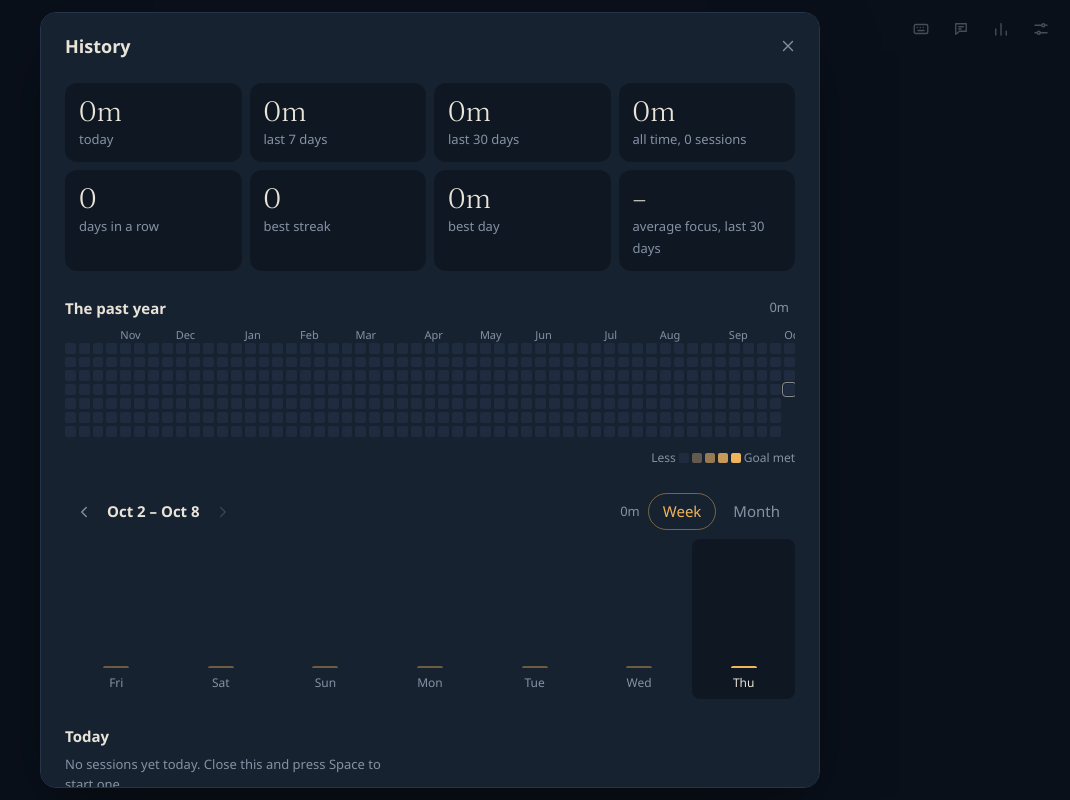
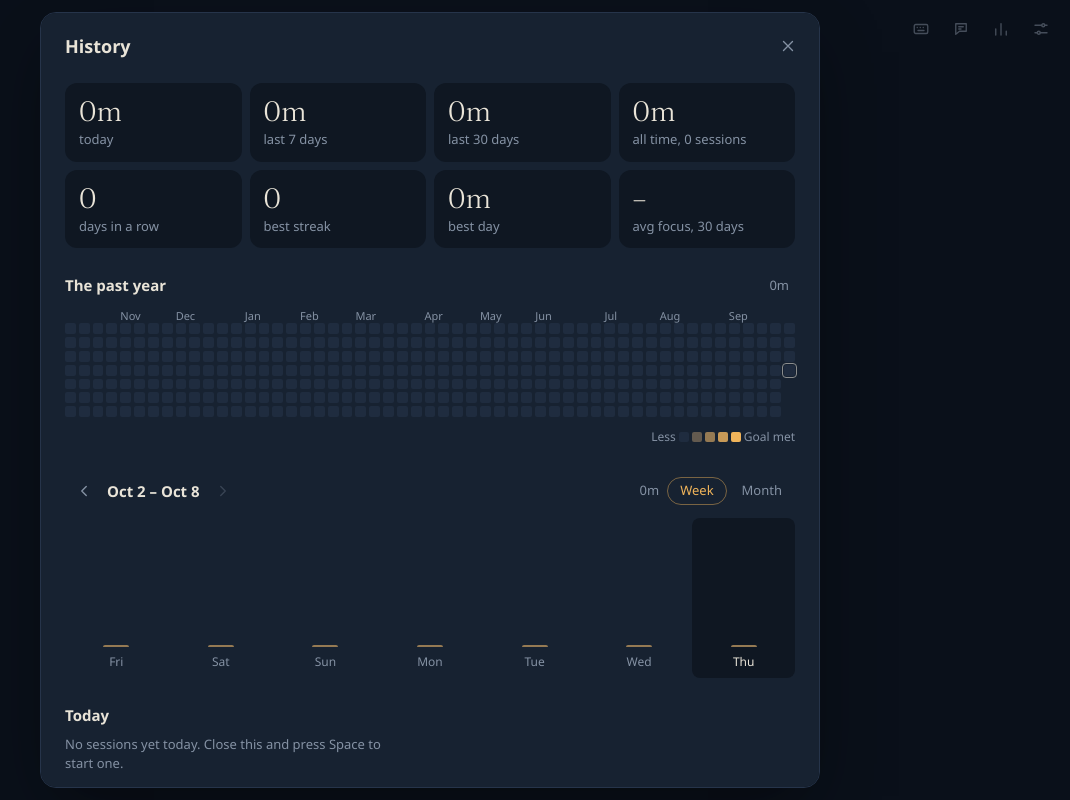
Before and after one commit to AnHersi/focus, a plain HTML site: page index.html in a window 1280 px wide. Both pictures are taken after a click on the button 1211 px from the left and 29 px from the top of the page. Shown: the whole page, without its empty margins (210-1280 px from the left). Drawn offline with Linux system fonts and the light colour scheme.

Commit message:
fix: tidy history layout - clipped month label and outline, inline minute edits, goal-coloured bars

```diff
--- a/index.html
+++ b/index.html
@@ -168,7 +168,9 @@ input[type="range"] { accent-color: var(--accent); width: 160px; }
 .icon:disabled { opacity: .3; cursor: default; background: none; }
 
 /* year heatmap */
-.heatwrap { overflow-x: auto; padding-bottom: 4px; }
+/* padding so the selected day's outline isn't clipped by the scroll box */
+.heatwrap { overflow-x: auto; padding: 3px; margin: 0 -3px; }
+.sec .chip { padding: 3px 12px; font-size: .8125rem; }
 .months, .heat { display: grid; grid-template-columns: repeat(53, minmax(9px, 1fr)); column-gap: 3px; min-width: 590px; }
 .months { height: 1.4em; color: var(--dim); font-size: .6875rem; overflow: hidden; }
 .months span { white-space: nowrap; }
@@ -190,7 +192,11 @@ input[type="range"] { accent-color: var(--accent); width: 160px; }
 .tasks .bar span { display: block; height: 100%; border-radius: 3px; background: var(--accent); }
 .tasks .amt { font-variant-numeric: tabular-nums; text-align: right; white-space: nowrap; }
 .tasks small { color: var(--dim); font-size: .75rem; }
-.mins { width: 4.2em; padding: 0 4px; font-size: .8125rem; }
+/* edits in place, like the session name: looks like text until hovered */
+.num.mins { width: 2.6em; padding: 0 2px; text-align: left; font-size: inherit; color: var(--ink); background: none; border: 0; border-bottom: 1px solid var(--line); border-radius: 0; appearance: textfield; }
+.num.mins:hover { border-color: var(--dim); }
+.num.mins:focus { outline: none; border-color: var(--accent); }
+.mins::-webkit-inner-spin-button, .mins::-webkit-outer-spin-button { appearance: none; margin: 0; }
 
 .week { display: grid; grid-template-columns: repeat(var(--n, 7), 1fr); gap: 2px; height: 160px; margin-bottom: 20px; }
 .week button {
@@ -199,8 +205,8 @@ input[type="range"] { accent-color: var(--accent); width: 160px; }
 }
 .week button:hover { background: var(--bg); }
 .week button[aria-pressed="true"] { background: var(--bg); color: var(--ink); }
-.week .fill { width: 60%; max-width: 26px; height: calc(var(--h) * 64%); min-height: 2px; border-radius: 4px 4px 0 0; background: var(--accent); opacity: .4; }
-.week [aria-pressed="true"] .fill { opacity: 1; }
+.week .fill { width: 60%; max-width: 26px; height: calc(var(--h) * 64%); min-height: 2px; border-radius: 4px 4px 0 0; background: color-mix(in srgb, var(--accent) 55%, var(--line)); }
+.week .met .fill { background: var(--accent); }
 .week .v { font-variant-numeric: tabular-nums; min-height: 1.2em; }
 .week .met .v { color: var(--accent); }
 .sessions { list-style: none; margin: 8px 0 0; padding: 0; }
@@ -862,7 +868,7 @@ function buildHistory() {
     const k = shift(heat0, i), m = byDay[k] || 0;
     if (i % 7 === 0 && i && new Date(k).getMonth() !== prevMonth) {
       prevMonth = new Date(k).getMonth();
-      months += `<span style="grid-column:${i / 7 + 1}">${dateStr(k, { month: 'short' })}</span>`;
+      if (i / 7 < 51) months +=`<span style="grid-column:${i / 7 + 1}">${dateStr(k, { month: 'short' })}</span>`;
     }
     cells += i > back ? '<i class="future"></i>'
       : `<i data-day="${k}" data-l="${lvl(m, k)}"${k === sel ? ' class="sel"' : ''} title="${dateStr(k, { weekday: 'short', day: 'numeric', month: 'short' })}: ${m ? `${hm(m)}, ${plural(count[k], 'session')}` : 'nothing logged'}"></i>`;
@@ -889,7 +895,7 @@ function buildHistory() {
       <div><b>${streak}</b><span>${streak === 1 ? 'day' : 'days'} in a row</span></div>
       <div><b>${best}</b><span>best streak</span></div>
       <div><b>${hm(bestM)}</b><span>${bestM ? `best day, ${dateStr(bestK, { day: 'numeric', month: 'short', year: 'numeric' })}` : 'best day'}</span></div>
-      <div><b>${avg}</b><span>average focus, last 30 days</span></div>
+      <div><b>${avg}</b><span>avg focus, 30 days</span></div>
     </div>
 
     <div class="sec"><h3>The past year</h3><span>${hm(yearMins)}</span></div>
```
